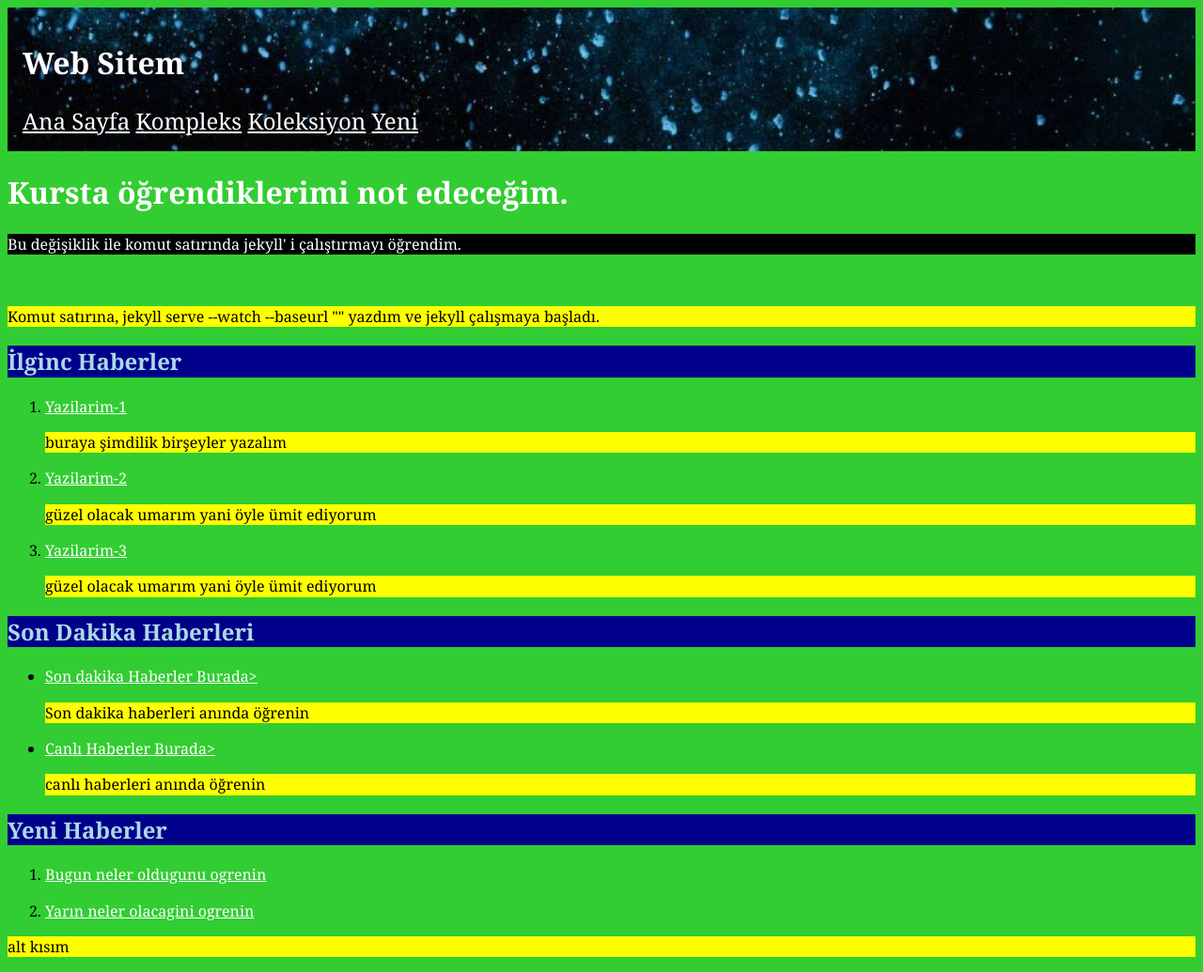
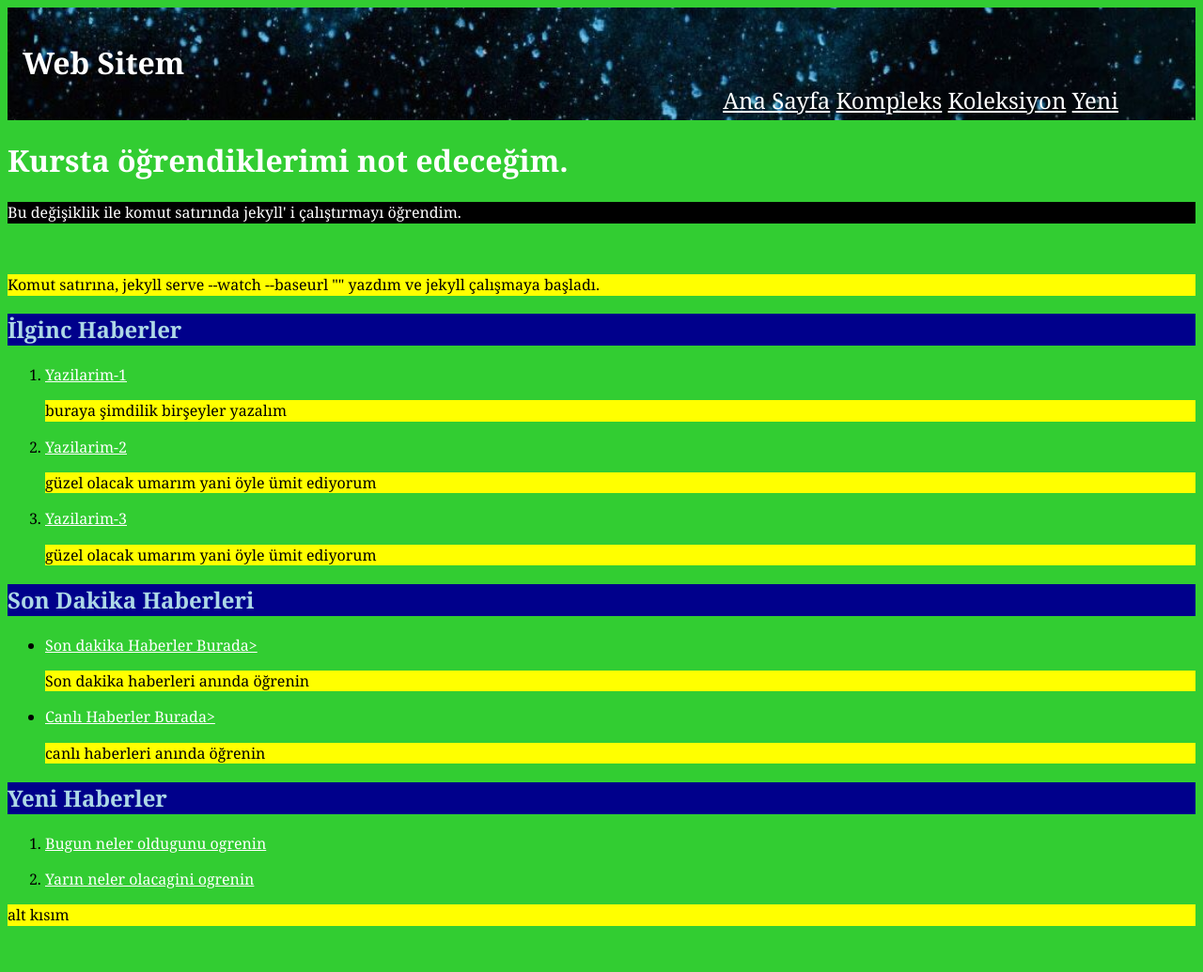
Before and after one commit to baranyucel/depo, a Jekyll site: the page built from index.html, in a window 1280 px wide. Shown: the whole page at 94% size. Built offline with Jekyll 4.4.1, drawn with Linux system fonts in a browser that asks for light colours; after the commit the page ends 1002 px from its top, so only the background shows below that.

Commit message:
css de belirli bir kod için değişiklik istiyorsam onu h1 h2 veya p vb. gibi çağırmak yerine, kod kümesine class oluşurup css içerisinde class olarak çağırarak istediğim değişikliği yapabilirim. Not: aynı kod içerisine arasına boşluk bırakarak birden çok class oluşturabilirim

```diff
--- a/_includes/nav.html
+++ b/_includes/nav.html
@@ -1,4 +1,4 @@
-<nav>
+<nav class="sekme">
   <ul class="nav {{include.navclass}}">
     <li><a href="{{site.baseurl}}/" class="{% if page.url == '/index.html' %}current{% endif %}">Ana Sayfa</a></li>
     <li><a href="{{site.baseurl}}/kompleks/" class="{% if page.url contains 'kompleks' %}current{% endif %}">Kompleks</a></li>
--- a/css/nav.css
+++ b/css/nav.css
@@ -18,3 +18,9 @@
 .nav-top {
   font-size: 1.50rem;
 }
+
+.sekme {
+position: absolute;
+top: 90px;
+right: 90px;
+}
```
